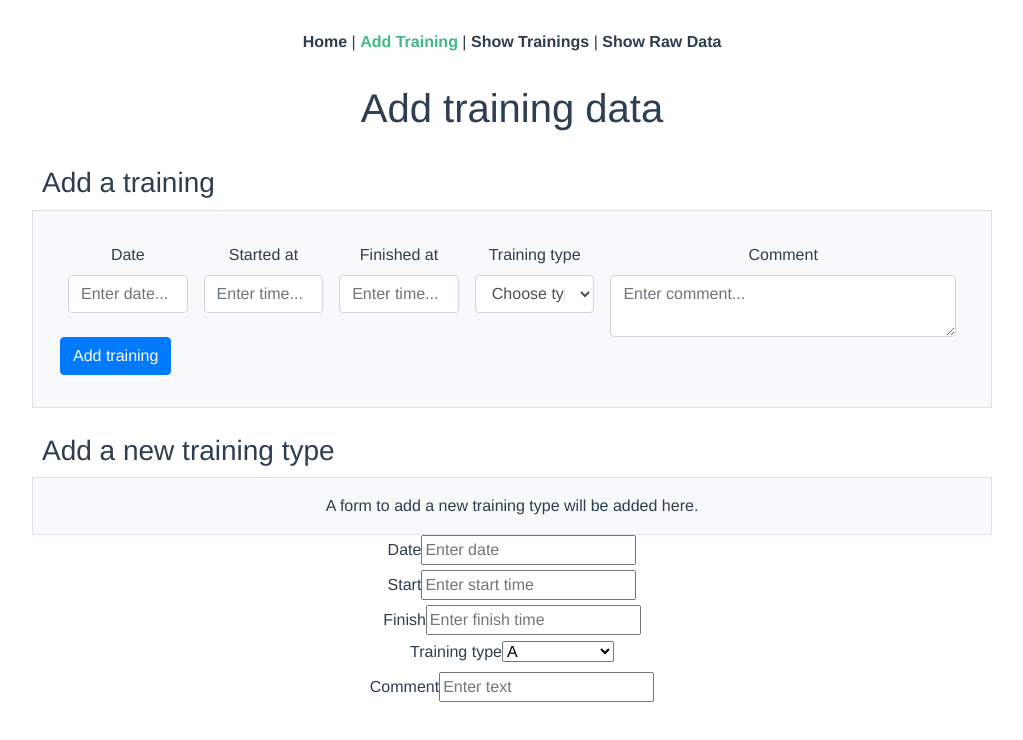
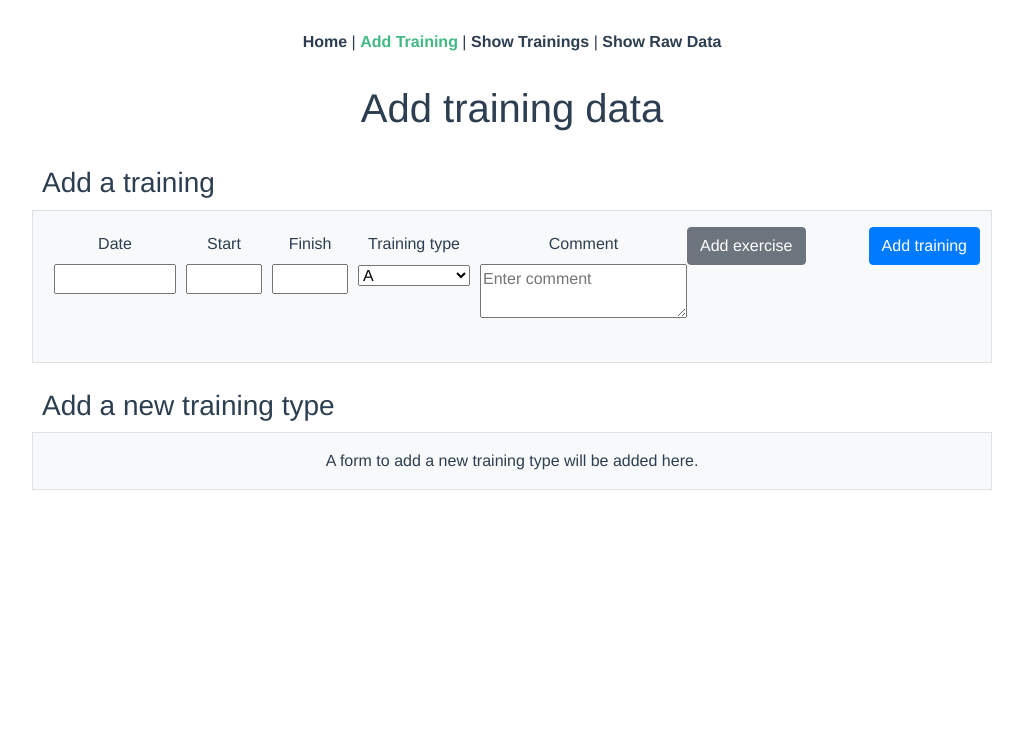
Before and after one commit to anehrkor/training-app, a Vue app: page /addTraining in a window 1280 px wide. Shown: the top 740 px of the page, without its empty margins (128-1151 px from the left). Built offline with nearby package versions, Linux system fonts and the light colour scheme.

Commit message:
Some cleanup of AddTraining.vue and addition of secondary button

```diff
--- a/src/components/InputFieldChoice.vue
+++ b/src/components/InputFieldChoice.vue
@@ -1,10 +1,12 @@
 <template>
   <form class="input-field-choice">
     <label for="input-field-choice-label">{{ label }}</label>
-    <select>
-      <option disabled value="">{{ selectDefault }}</option>
-      <option v-for="choice in choices" :key="choice">{{ choice }}</option>
-    </select>
+    <p>
+      <select>
+        <option disabled value="">{{ selectDefault }}</option>
+        <option v-for="choice in choices" :key="choice">{{ choice }}</option>
+      </select>
+    </p>
   </form>
 </template>
 
@@ -12,8 +14,8 @@
 export default {
   name: "input-field-choice",
   props: {
-    label: { type: String, required: false, default: "Training type" },
-    selectDefault: { type: String, required: false, default: "Choose type" }
+    label: { type: String, required: false, default: "" },
+    selectDefault: { type: String, required: false, default: "" }
   },
   data: function() {
     return {
--- a/src/components/InputFieldDate.vue
+++ b/src/components/InputFieldDate.vue
@@ -1,12 +1,15 @@
 <template>
   <form class="input-field-date">
     <label for="input-field-date-label">{{ label }}</label>
+    <p>
       <input
         type="text"
         :placeholder="placeholder"
         v-model="date"
         maxlength="10"
+        size="10"
       />
+    </p>
   </form>
 </template>
 
@@ -14,8 +17,8 @@
 export default {
   name: "input-field-date",
   props: {
-    label: { type: String, required: false, default: "Date" },
-    placeholder: { type: String, required: false, default: "Enter date" }
+    label: { type: String, required: false, default: "" },
+    placeholder: { type: String, required: false, default: "" }
   },
   data: function() {
     return {
--- a/src/components/InputFieldText.vue
+++ b/src/components/InputFieldText.vue
@@ -1,12 +1,16 @@
 <template>
   <form class="input-field-text">
     <label for="input-field-text-label">{{ label }}</label>
-    <input
-      type="text"
-      :placeholder="placeholder"
-      v-model="text"
-      maxlength="140"
-    />
+    <p>
+      <textarea
+        :placeholder="placeholder"
+        v-model="text"
+        maxlength="140"
+        width="100%"
+        padding="5px"
+      >
+      </textarea>
+    </p>
   </form>
 </template>
 
@@ -14,8 +18,8 @@
 export default {
   name: "input-field-text",
   props: {
-    label: { type: String, required: false, default: "Text" },
-    placeholder: { type: String, required: false, default: "Enter text" }
+    label: { type: String, required: false, default: "" },
+    placeholder: { type: String, required: false, default: "" }
   },
   data: function() {
     return {
--- a/src/components/InputFieldTime.vue
+++ b/src/components/InputFieldTime.vue
@@ -1,12 +1,15 @@
 <template>
   <form class="input-field-time">
     <label for="input-field-time-label">{{ label }}</label>
+    <p>
       <input
         type="text"
         :placeholder="placeholder"
         v-model="time"
         maxlength="5"
+        size="5"
       />
+    </p>
   </form>
 </template>
 
@@ -14,8 +17,8 @@
 export default {
   name: "input-field-time",
   props: {
-    label: { type: String, required: false, default: "Time" },
-    placeholder: { type: String, required: false, default: "Enter time" }
+    label: { type: String, required: false, default: "" },
+    placeholder: { type: String, required: false, default: "" }
   },
   data: function() {
     return {
--- a/src/views/AddTraining.vue
+++ b/src/views/AddTraining.vue
@@ -5,56 +5,53 @@
       <h3 style="text-align:left; padding:10px; margin:auto; width:75%">
         Add a training
       </h3>
-      <div class="add-training p-3 border bg-light">
-        <form class="p-3">
-          <div class="form-row">
-            <div class="form-col px-md-2" style="width:15%">
-              <label for="inputDate">Date</label>
-              <input
-                type="text"
-                class="form-control"
-                placeholder="Enter date..."
+      <div class="add-training p-3 border bg-light" style="overflow: hidden">
+        <div style="float:left; padding:5px">
+          <InputFieldDate
+            label="Date"
+            v-model="date"
+            @keydown="dateKeydown($event)"
           />
         </div>
-            <div class="form-col px-md-2" style="width:15%">
-              <label for="inputStartTime">Started at</label>
-              <input
-                type="text"
-                class="form-control"
-                placeholder="Enter time..."
+        <div style="float:left; padding:5px">
+          <InputFieldTime
+            label="Start"
+            v-model="time"
+            @keydown="timeKeydown($event)"
           />
         </div>
-            <div class="form-col px-md-2" style="width:15%">
-              <label for="inputEndTime">Finished at</label>
-              <input
-                type="text"
-                class="form-control"
-                placeholder="Enter time..."
+        <div style="float:left; padding:5px">
+          <InputFieldTime
+            label="Finish"
+            v-model="time"
+            @keydown="timeKeydown($event)"
           />
         </div>
-            <div class="form-col px-md-2" style="width:15%">
-              <label for="inputType">Training type</label>
-              <select id="inputType" class="form-control">
-                <option selected>Choose type...</option>
-                <option>Push day</option>
-                <option>Pull day</option>
-                <option>Leg day</option>
-              </select>
+        <div style="float:left; padding:5px">
+          <InputFieldChoice
+            label="Training type"
+            selectDefault="Choose type"
+            v-model="choices"
+          />
         </div>
-            <div class="form-col px-md-2" style="width:40%">
-              <label for="inputComment">Comment</label>
-              <textarea
-                class="form-control"
-                placeholder="Enter comment..."
-              ></textarea>
+        <div style="float:left; padding:5px">
+          <InputFieldText
+            label="Comment"
+            placeholder="Enter comment"
+            v-model="text"
+            @keydown="textKeydown($event)"
+          />
         </div>
+        <div class="form-row" style="float:left">
+          <button type="button" class="btn btn-secondary">
+            Add exercise
+          </button>
         </div>
-          <div class="form-row">
+        <div class="form-row" style="float:right">
           <button type="submit" class="btn btn-primary">
             Add training
           </button>
         </div>
-        </form>
       </div>
     </div>
     <h3 style="text-align:left; padding:10px; margin:auto; width:75%">
@@ -63,35 +60,6 @@
     <div class="set-training-type p-3 border bg-light">
       A form to add a new training type will be added here.
     </div>
-    <InputFieldDate
-      label="Date"
-      placeholder="Enter date"
-      v-model="date"
-      @keydown="dateKeydown($event)"
-    />
-    <InputFieldTime
-      label="Start"
-      placeholder="Enter start time"
-      v-model="time"
-      @keydown="timeKeydown($event)"
-    />
-    <InputFieldTime
-      label="Finish"
-      placeholder="Enter finish time"
-      v-model="time"
-      @keydown="timeKeydown($event)"
-    />
-    <InputFieldChoice
-      label="Training type"
-      selectDefault="Choose type"
-      v-model="choices"
-    />
-    <InputFieldText
-      label="Comment"
-      placeholder="Enter text"
-      v-model="text"
-      @keydown="textKeydown($event)"
-    />
   </div>
 </template>
 
```
Lines whose indentation alone changed are shown as unchanged.
